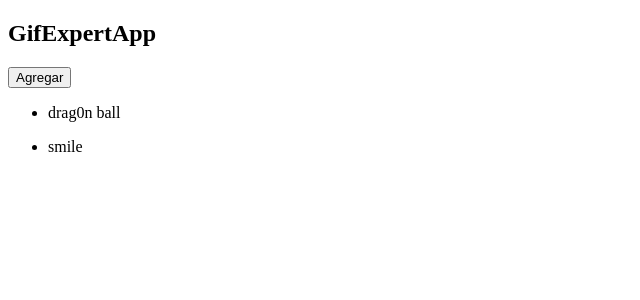
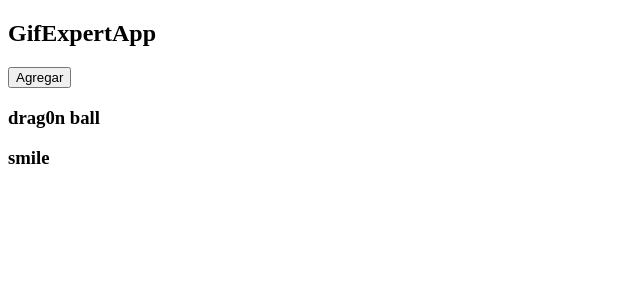
Before and after one commit to aleocampodev/projectGiphyReact, a React (Vite) app: page / in a window 1280 px wide. Shown: the top 300 px of the page, without its empty margins (0-640 px from the left). Built offline with nearby package versions, Linux system fonts and the light colour scheme.

Commit message:
componente categorias

```diff
--- a/package.json
+++ b/package.json
@@ -9,8 +9,10 @@
     "preview": "vite preview"
   },
   "dependencies": {
+    "prop-types": "^15.8.1",
     "react": "^18.2.0",
-    "react-dom": "^18.2.0"
+    "react-dom": "^18.2.0",
+    "react-hook-form": "^7.41.2"
   },
   "devDependencies": {
     "@types/react": "^18.0.26",
--- a/src/GifExpertApp.jsx
+++ b/src/GifExpertApp.jsx
@@ -1,4 +1,5 @@
 import { useState } from "react"
+import GifGrid from "./components/GifGrid"
 
 const GifExpertApp = () => {
 	const [categories, setCategories] = useState(["drag0n ball", "smile"])
@@ -14,9 +15,7 @@ const GifExpertApp = () => {
 	<button onClick={addNewCategory}>Agregar</button>
 	{
 		categories.map(category => (
-			<ul>
-				<li>{category}</li>
-			</ul>
+			<GifGrid category={category} key={category}/>
 		))
 	}
 	</>
--- /dev/null
+++ b/src/components/GifGrid.jsx
@@ -0,0 +1,19 @@
+import PropTypes from 'prop-types'
+
+const GifGrid = ({category,key}) => {
+  return (
+	<>
+		<h3 >{category}</h3>
+	</>
+  )
+}
+
+GifGrid.propTypes = {
+	category: PropTypes.string.isRequired
+}
+
+GifGrid.defaultProps = {
+	category:"No hay categoria"
+}
+
+export default GifGrid
```
Also changed, not shown: 1 other file (tests, documents, lock files or other folders).
